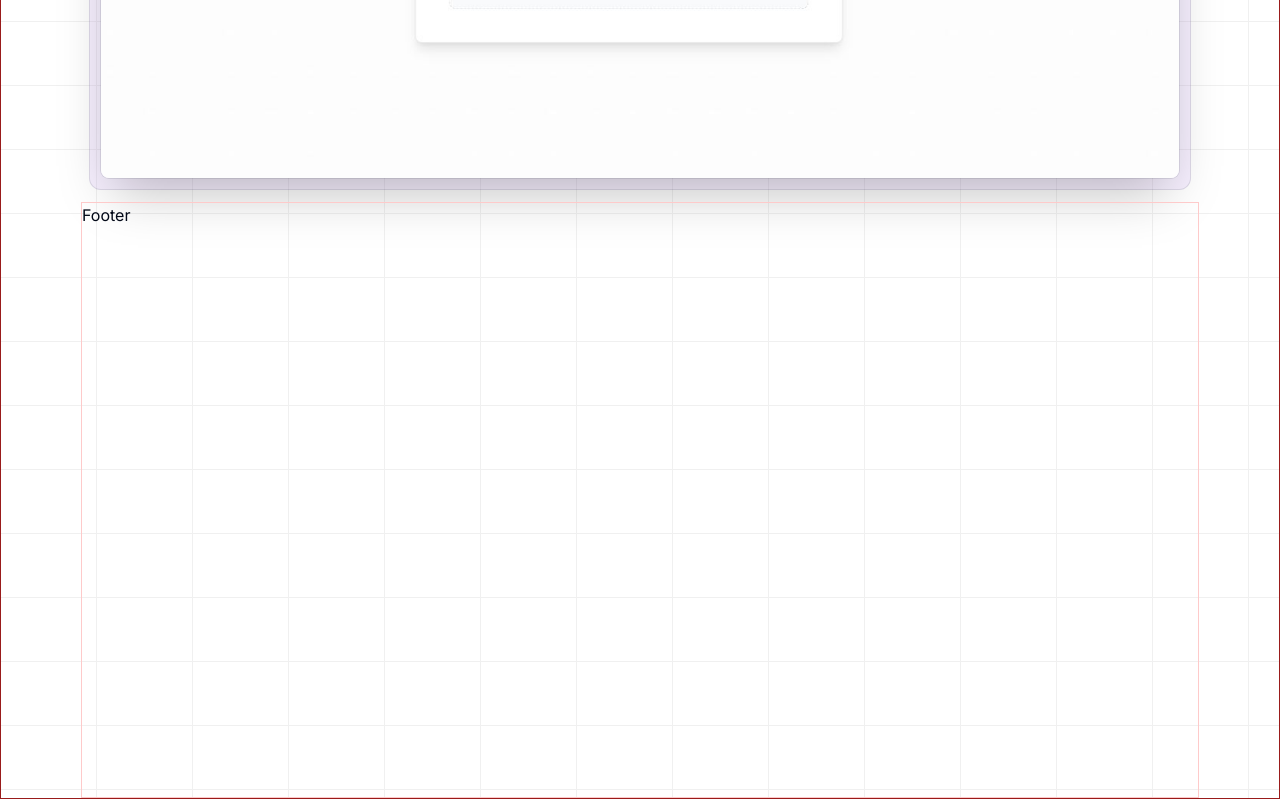
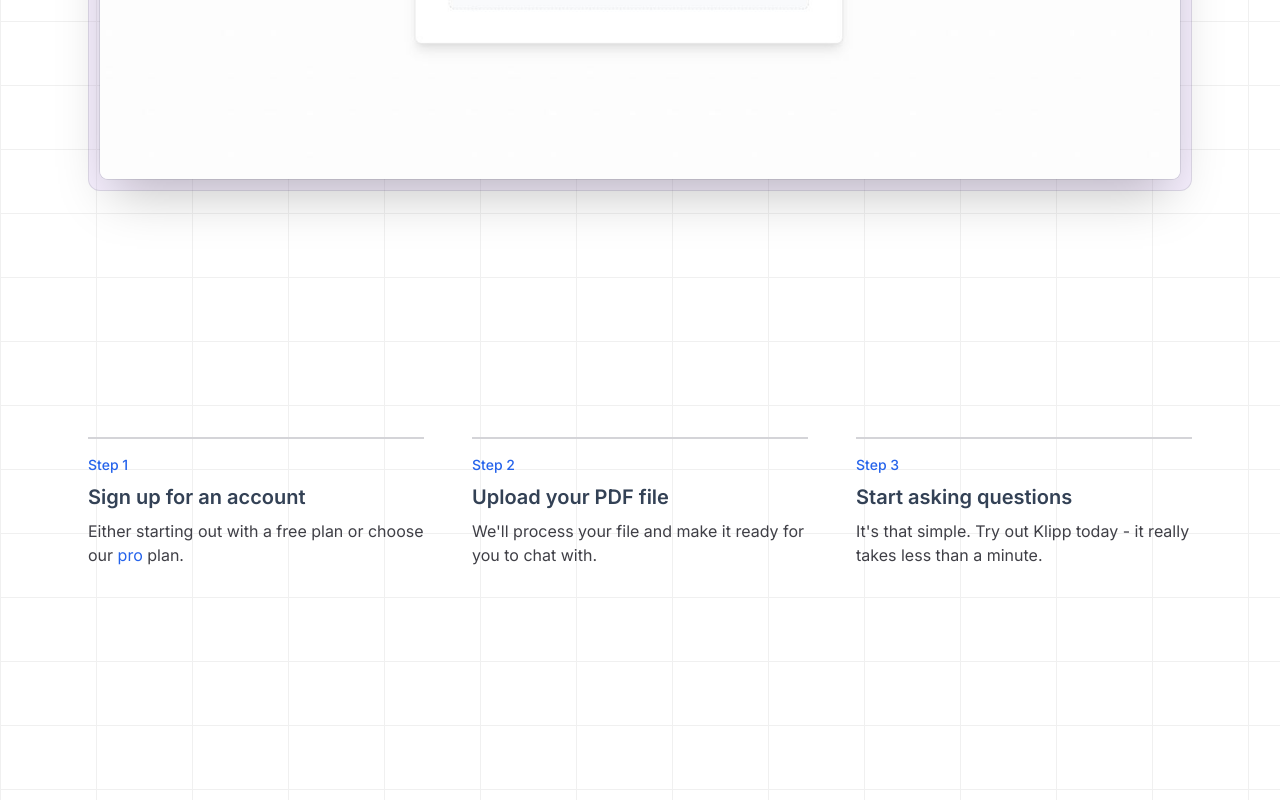
Before and after one commit to tonishantyadav/klipp, a Next.js app: page / in a window 1280 px wide. Shown: the part 1003-1803 px from the top of the page. Built offline with nearby package versions, Linux system fonts and the light colour scheme.

Commit message:
Build footer

```diff
--- a/src/app/page.tsx
+++ b/src/app/page.tsx
@@ -7,15 +7,15 @@ import fileUploadPreview from '../../public/file-upload-preview.jpg'
 
 const HomePage = () => {
   return (
-    <MaxWidthWrapper className="grid grid-rows-3 space-y-1 border border-red-800">
+    <MaxWidthWrapper className="grid grid-rows-3 space-y-1">
       <div className="flex flex-col items-center justify-center space-y-5 text-center">
         <HeaderSection />
       </div>
       <div className="flex flex-col items-center justify-center">
         <MainSection />
       </div>
-      <div className="border border-red-200">
-        <h1>Footer</h1>
+      <div className="flex items-center justify-center">
+        <FooterSection />
       </div>
     </MaxWidthWrapper>
   )
@@ -27,7 +27,7 @@ const HeaderSection = () => {
       <p className="my-5 rounded-full bg-gradient-to-r from-blue-600 to-purple-300 px-7 py-2 font-semibold text-white shadow-md transition-all md:text-lg lg:text-lg">
         Klipp is now public!
       </p>
-      <h1 className="max-w-4xl text-5xl font-bold md:text-6xl lg:text-7xl">
+      <h1 className="max-w-4xl text-5xl font-bold text-slate-600/90 md:text-6xl lg:text-7xl">
         Chat with your <span className="text-blue-600">documents</span> in
         seconds.
       </h1>
@@ -61,4 +61,57 @@ const MainSection = () => {
   )
 }
 
+const FooterSection = () => {
+  return (
+    <>
+      <ol className="space-y-4 px-2 md:flex md:space-x-12 md:space-y-0">
+        <li className="md:flex-1">
+          <div className="flex flex-col space-y-2 border-l-4 border-zinc-300 py-2 pl-4 md:border-l-0 md:border-t-2 md:pb-0 md:pl-0 md:pt-4">
+            <span className="text-sm font-medium text-blue-600">Step 1</span>
+            <span className="text-xl font-semibold text-slate-700">
+              Sign up for an account
+            </span>
+            <p className="mt-2 text-zinc-700">
+              Either starting out with a free plan or choose our{' '}
+              <span>
+                <Link
+                  href="/pricing"
+                  className="text-blue-600 hover:underline hover:underline-offset-2"
+                >
+                  pro
+                </Link>
+              </span>{' '}
+              plan.
+            </p>
+          </div>
+        </li>
+        <li className="md:flex-1">
+          <div className="flex flex-col space-y-2 border-l-4 border-zinc-300 py-2 pl-4 md:border-l-0 md:border-t-2 md:pb-0 md:pl-0 md:pt-4">
+            <span className="text-sm font-medium text-blue-600">Step 2</span>
+            <span className="text-xl font-semibold text-slate-700">
+              Upload your PDF file
+            </span>
+            <span className="mt-2 text-zinc-700">
+              We&apos;ll process your file and make it ready for you to chat
+              with.
+            </span>
+          </div>
+        </li>
+        <li className="md:flex-1">
+          <div className="flex flex-col space-y-2 border-l-4 border-zinc-300 py-2 pl-4 md:border-l-0 md:border-t-2 md:pb-0 md:pl-0 md:pt-4">
+            <span className="text-sm font-medium text-blue-600">Step 3</span>
+            <span className="text-xl font-semibold text-slate-700">
+              Start asking questions
+            </span>
+            <span className="mt-2 text-zinc-700">
+              It&apos;s that simple. Try out Klipp today - it really takes less
+              than a minute.
+            </span>
+          </div>
+        </li>
+      </ol>
+    </>
+  )
+}
+
 export default HomePage
```
